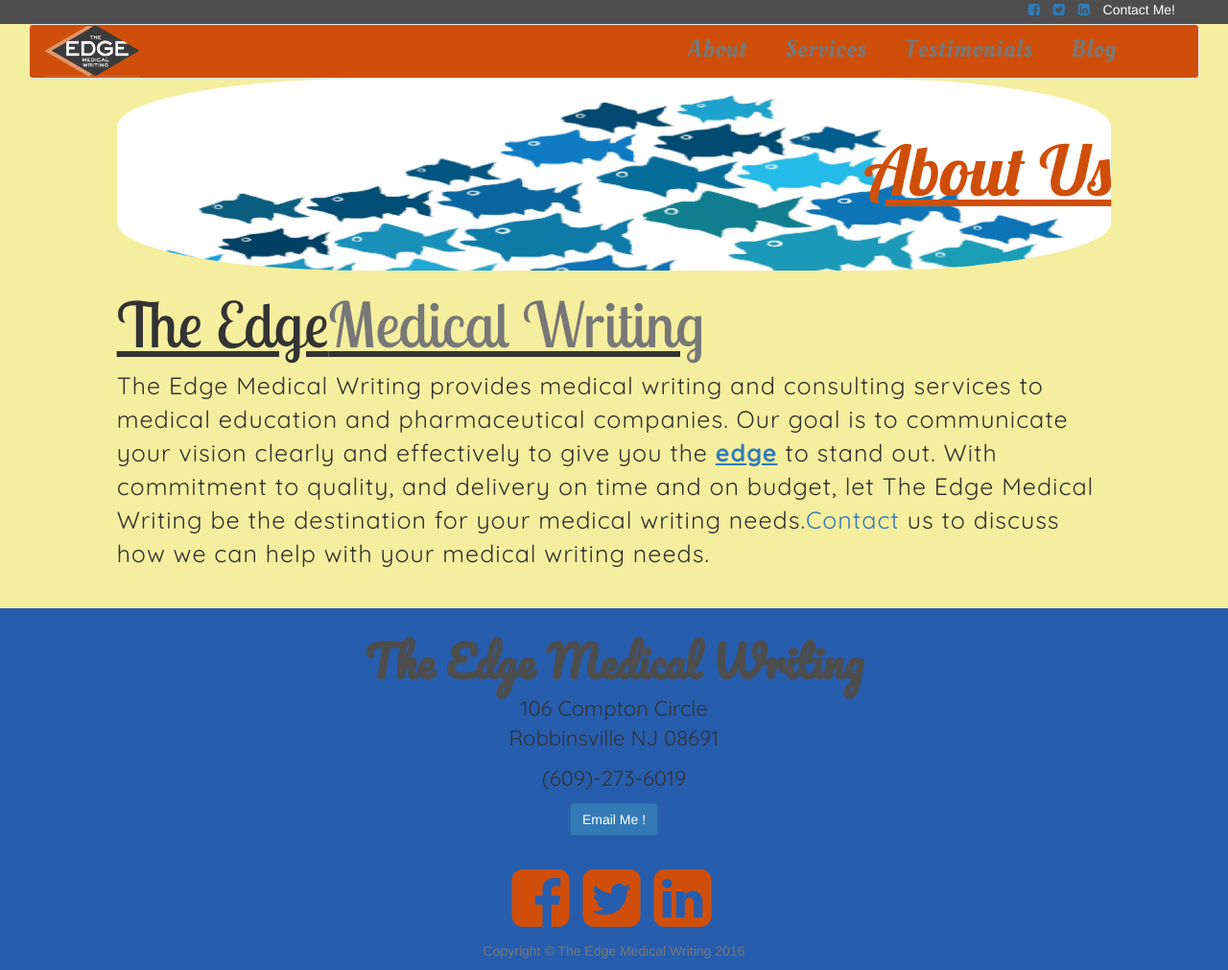
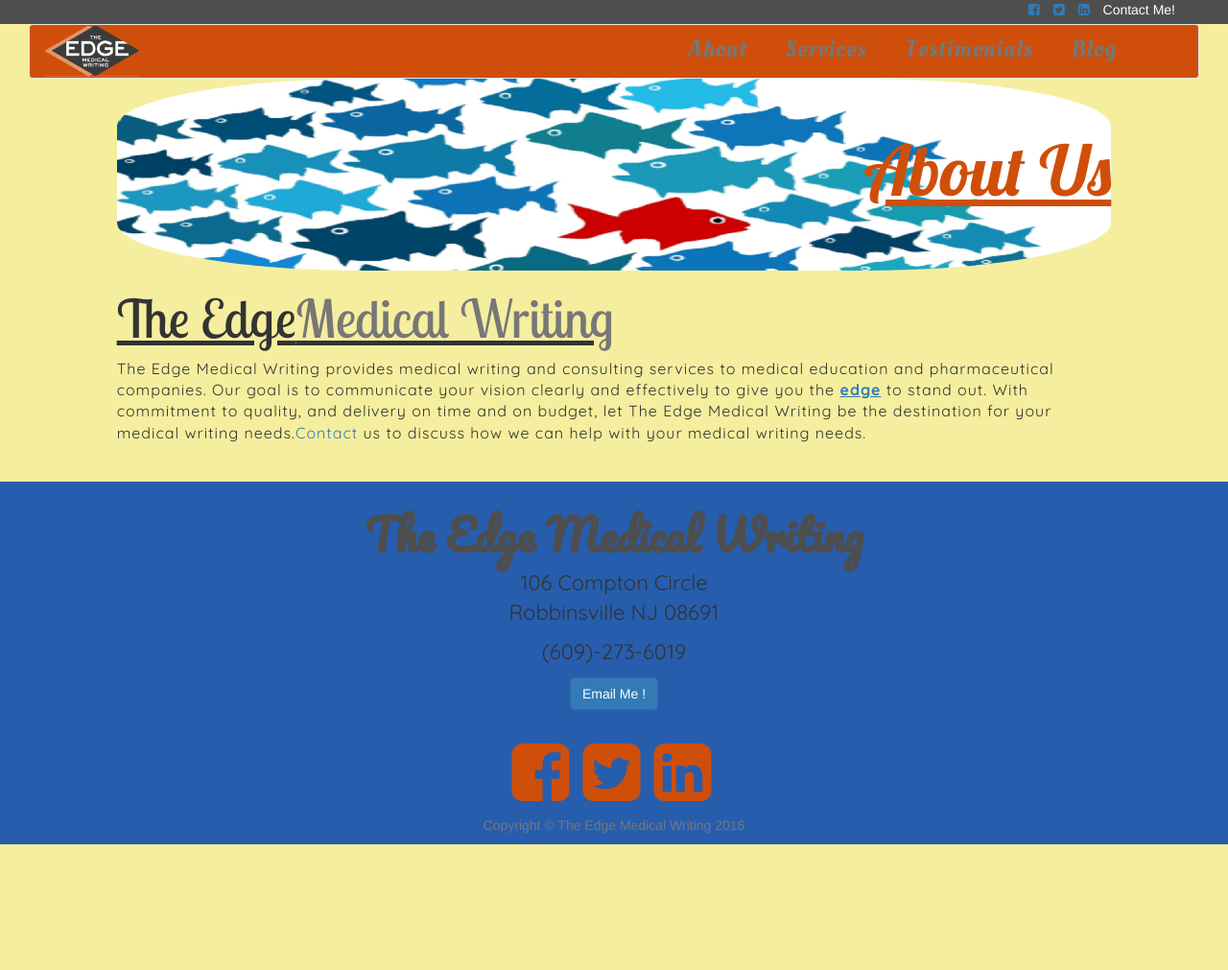
Before and after one commit to saltoriousSIG/theedge, a Jekyll site: the page built from about.html, in a window 1280 px wide. Shown: the whole page at 96% size. Built offline with Jekyll 4.4.1, drawn with Linux system fonts in a browser that asks for light colours; after the commit the page ends 900 px from its top, so only the background shows below that.

Commit message:
Update _about.scss

```diff
--- a/_sass/page-content/_about.scss
+++ b/_sass/page-content/_about.scss
@@ -7,7 +7,7 @@
 
 .carousel-inner img {
     width: 100%;
-    max-height: 460px
+    max-height: 600px
 }
 
 .carousel-control {
@@ -35,6 +35,8 @@
 }
 .about-carousel-font h3{
     font-family: 'Poiret One',cursive;
+    color:#4e4e4e;
+    font-weight: 700;
 }
 .about-carousel-font a{
     color:navy;
@@ -55,11 +57,11 @@
 }
 .about-font h1{
     font-family: 'Lobster Two',cursive;
-    font-size: 65px;
+    font-size:55px;
     text-decoration: underline;
 }
 .about-font p{
     font-family: 'Quicksand', sans-serif;
-    font-size: 25px;
+    font-size: 16px;
     letter-spacing: 1px;
 }
```
